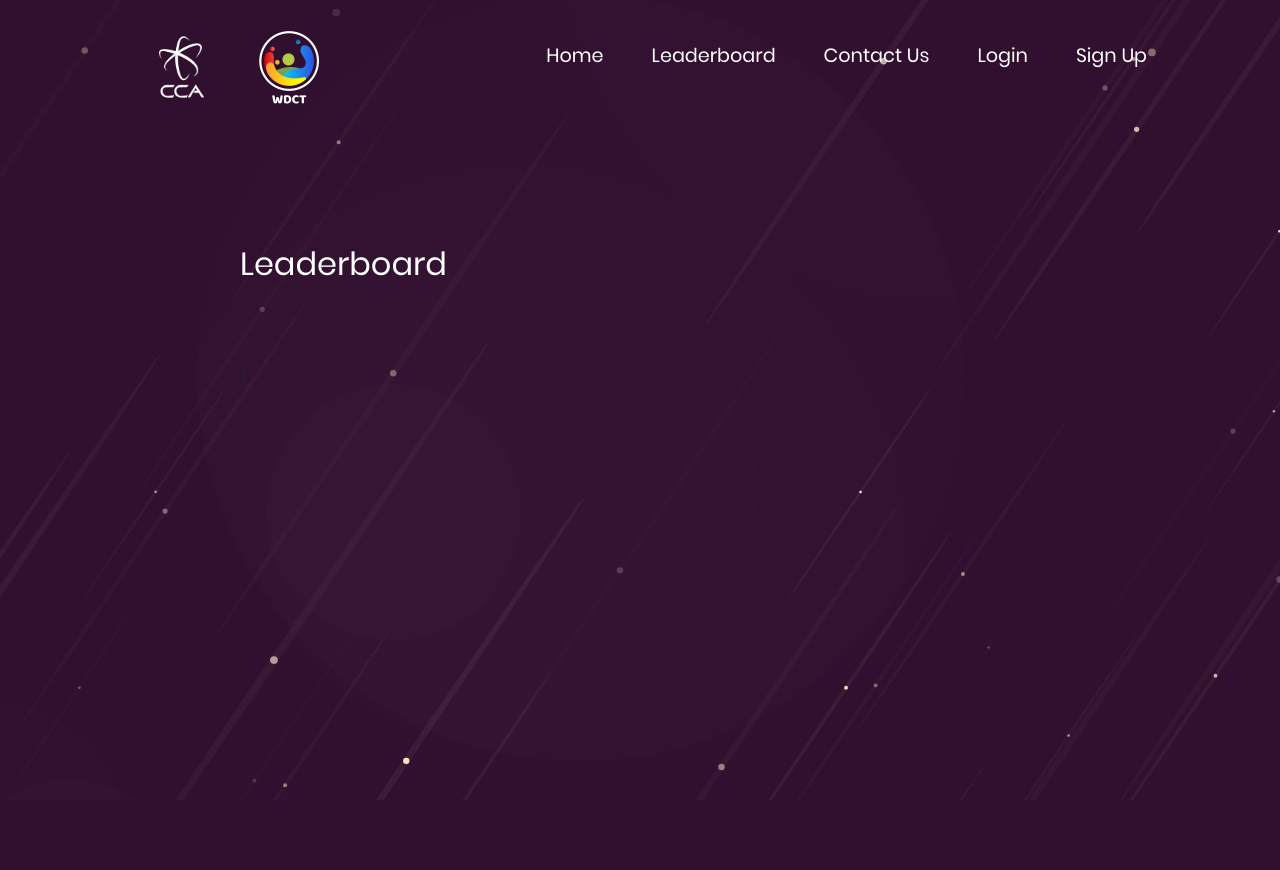
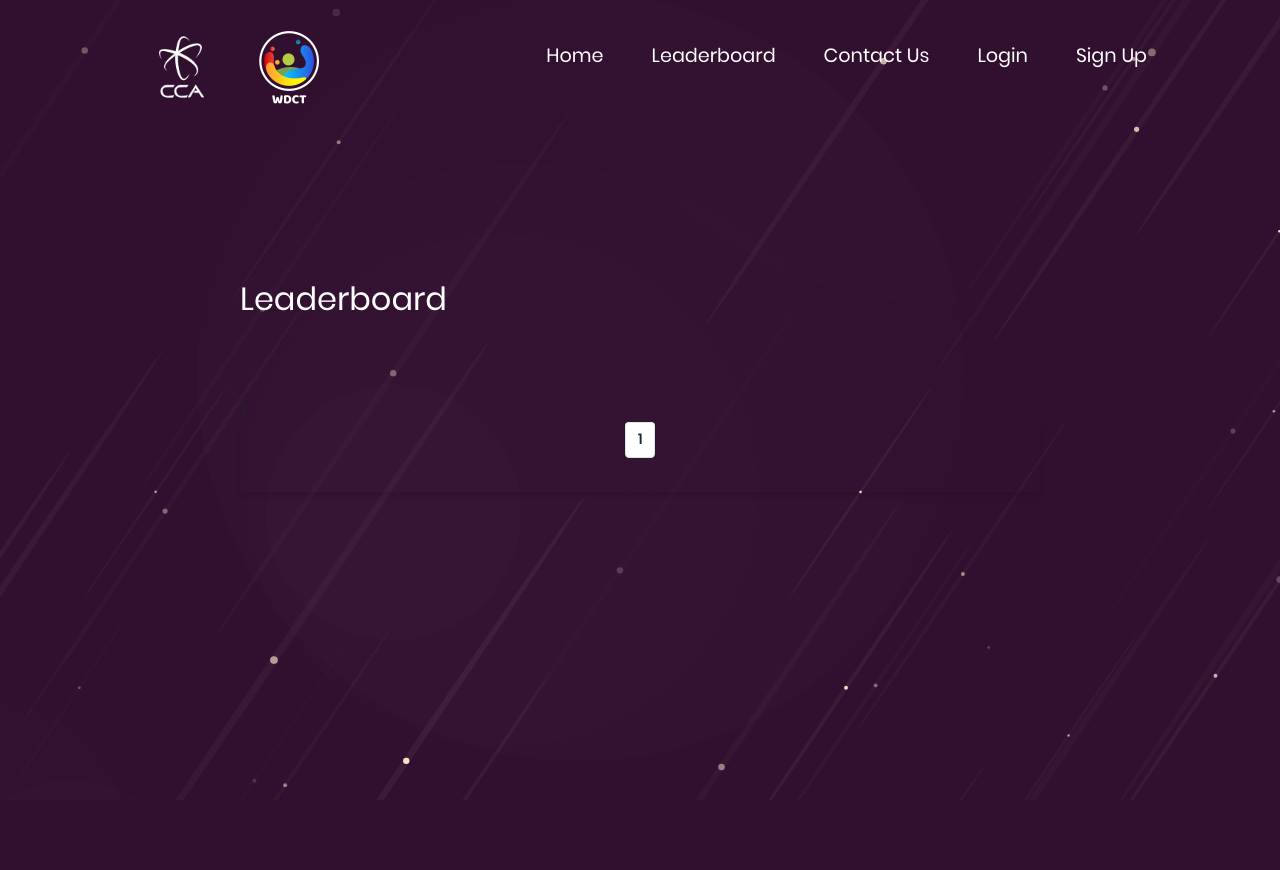
Before and after one commit to Kanishka5/Inquest2020, a Django app: page /leaderboard/ in a window 1280 px wide. Before the commit the page ends 788 px from the top, so only its background shows below. Run offline with Django 3.2, Linux system fonts and the light colour scheme; some libraries are stand-ins or nearby versions.

Commit message:
pagination leaderboard

```diff
--- a/inqapp/templates/leaderboard.html
+++ b/inqapp/templates/leaderboard.html
@@ -42,6 +42,7 @@
 </head>
 
 <body>
+
   <canvas id="stars" width="300" height="300"></canvas>
   <!-- navbar -->
   <nav class="nav">
@@ -74,9 +75,10 @@
     </div>
   </nav>
 
-  <div class="table">
+
+ <div class="table">
     <div class="table-cell">
-      <ul class="leader">
+      <ul class="leader" style="margin-bottom:30vh;margin-top:30vh;">
         <div id="decoration"></div>
         <div id="decoration2"></div>
         <div id="decoration3"></div>
@@ -93,7 +95,7 @@
         <li style="display: flex;
         justify-content: space-between;
         align-items: center;">
-          <span class="list_num">#{{ forloop.counter }}</span>
+          <span class="list_num">#{{ forloop.counter|add:lists }}</span>
 
           <h3 style="text-align: left; font-size: 1.2rem;">{{ participant.name }}</h3>
           <h3 style="font-size: 1.2rem;">{{ participant.college }}</h3>
@@ -103,10 +105,47 @@
 
         {% endfor %}}
 
+         <li style="background: transparent;">
+          <div  style="text-align: center;">
 
+            <ul class="pagination" style="display:inline-flex;background-color: white;height:30px;"  >
+
+              {% if participants.has_previous %}
+              <li class="page-item" style="background: transparent;">
+                <a class="page-link" href="?page={{participants.previous_page_number}}" aria-label="Previous" >
+                  <span aria-hidden="true" style=" color:#212529">&laquo; Previous </span>
+                </a>
+              </li>
+              <li class="page-item" style="background: transparent;"><a class="page-link" href="?page={{participants.previous_page_number}}" >{{participants.previous_page_number}}</a></li>
+              {% endif %}
+              <li class="page-item" style="background: transparent;"><a class="page-link" href="#" style="color:  #212529 ;font-weight: bolder;">{{participants.number}}</a></li>
+              {% if participants.has_next%}
+              <li class="page-item" style="background: transparent;"><a class="page-link" href="?page={{participants.next_page_number}}" >{{participants.next_page_number}}</a></li>
+
+              <li class="page-item" style="background: transparent;">
+                <a class="page-link" href="?page={{participants.next_page_number}}" aria-label="Next" >
+                  <span aria-hidden="true" style="color: #212529;"> Next &raquo;</span>
+                </a>
+              </li>
+              {% endif %}
+            </ul>
+
+        </div>
+         </li>
       </ul>
+
+
+
+
     </div>
-  </div>
+
+
+
+
+
+</div>
+
+
 
   <script type="text/javascript" src="https://rawgit.com/ironwallaby/delaunay/master/delaunay.js"></script>
   <script type="text/javascript" src="{% static "js/bg2.js" %}"></script>
--- a/inqapp/views.py
+++ b/inqapp/views.py
@@ -10,6 +10,7 @@ from django.http import HttpResponse,JsonResponse
 from django.contrib.auth.models import User
 from django.contrib.auth import authenticate, login, logout
 from django.urls import reverse
+from django.core.paginator import Paginator,EmptyPage,PageNotAnInteger
 
 from django.utils import timezone
 import datetime
@@ -128,8 +129,19 @@ def home(request):
 
 
 def leaderboard(request):
-    participants = CustomUser.objects.filter().order_by('-score','last_updated')
-    return render(request, 'leaderboard.html', {'participants': participants},)
+   #participants = CustomUser.objects.filter().order_by('-score','last_updated')
+    all_participants=Paginator(CustomUser.objects.filter().order_by('-score','last_updated'),20)
+    page=request.GET.get('page')
+
+    try:
+        participants=all_participants.page(page)
+    except PageNotAnInteger:
+        participants=all_participants.page(1)
+    except EmptyPage:
+        participants=all_participants.page(1)
+    lists=all_participants.per_page*(participants.number-1)
+
+    return render(request, 'leaderboard.html', {'participants': participants,'lists':lists},)
 
 def profile(request):
     return render(request,'temp.html')
```
